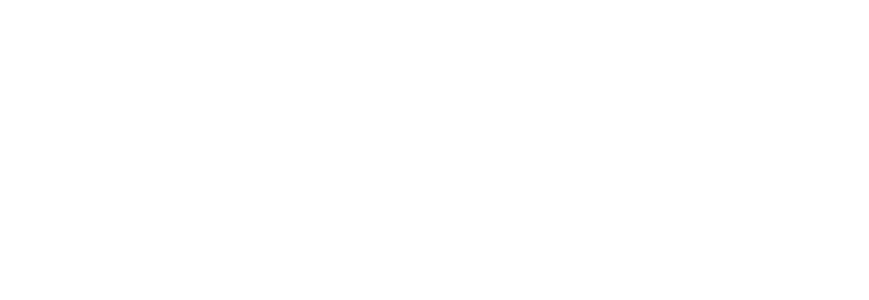
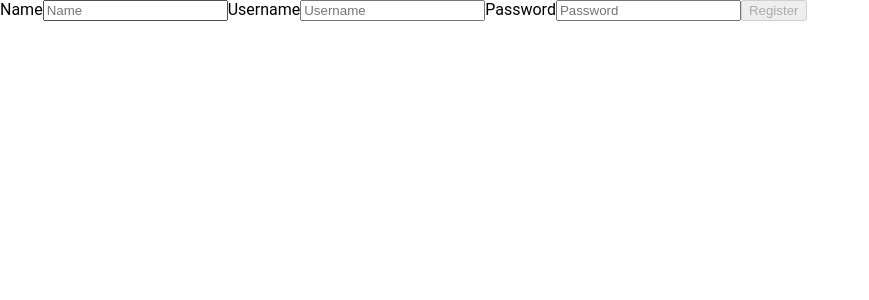
Before and after one commit to ccbabcn/turn-it-up-front, a React (Create React App) app: page / in a window 1280 px wide. Shown: the top 300 px of the page, without its empty margins (0-869 px from the left). Built offline with nearby package versions, Linux system fonts and the light colour scheme.

Commit message:
implemented basic functionallity of formRegister

```diff
--- a/public/index.html
+++ b/public/index.html
@@ -5,10 +5,7 @@
     <link rel="icon" href="%PUBLIC_URL%/images/favicon.png" />
     <meta name="viewport" content="width=device-width, initial-scale=1" />
     <meta name="theme-color" content="#000000" />
-    <meta
-      name="description"
-      content="Web site created using create-react-app"
-    />
+    <meta name="description" content="Final project fullstack  API" />
     <link rel="apple-touch-icon" href="%PUBLIC_URL%/images/favicon.png" />
     <!--
       manifest.json provides metadata used when your web app is installed on a
@@ -24,7 +21,7 @@
       work correctly both with client-side routing and a non-root public URL.
       Learn how to configure a non-root public URL by running `npm run build`.
     -->
-    <title>React App</title>
+    <title>Turn it Up</title>
   </head>
   <body>
     <noscript>You need to enable JavaScript to run this app.</noscript>
--- a/src/App.tsx
+++ b/src/App.tsx
@@ -1,5 +1,11 @@
+import FormRegister from "./components/FormRegister/FormRegister";
+
 function App() {
-  return <></>;
+  return (
+    <>
+      <FormRegister />
+    </>
+  );
 }
 
 export default App;
--- /dev/null
+++ b/src/components/FormRegister/FormRegister.tsx
@@ -0,0 +1,74 @@
+import React, { useEffect, useState } from "react";
+
+const FormRegister = (): JSX.Element => {
+  interface FormData {
+    name: string;
+    username: string;
+    password: string;
+  }
+
+  const blankFields: FormData = {
+    name: "",
+    username: "",
+    password: "",
+  };
+
+  const [formData, setFormData] = useState<FormData>(blankFields);
+  const [buttonDisabled, setButtonDisabled] = useState<boolean>(false);
+
+  useEffect(() => {
+    if (
+      formData.username !== "" &&
+      formData.password !== "" &&
+      formData.name !== ""
+    ) {
+      setButtonDisabled(false);
+    } else {
+      setButtonDisabled(true);
+    }
+  }, [formData]);
+
+  const changeData = (event: React.ChangeEvent<HTMLInputElement>) => {
+    setFormData({ ...formData, [event.target.id]: event.target.value });
+  };
+
+  const submitRegister = (event: { preventDefault: () => void }) => {
+    event.preventDefault();
+
+    setFormData(blankFields);
+  };
+
+  return (
+    <form autoComplete="off" noValidate onSubmit={submitRegister}>
+      <label htmlFor="name">Name</label>
+      <input
+        type="text"
+        id="name"
+        value={formData.name}
+        onChange={changeData}
+        placeholder="Name"
+      />
+      <label htmlFor="username">Username</label>
+      <input
+        type="text"
+        id="username"
+        value={formData.username}
+        onChange={changeData}
+        placeholder="Username"
+      />
+      <label htmlFor="password">Password</label>
+      <input
+        id="password"
+        type="password"
+        value={formData.password}
+        onChange={changeData}
+        placeholder="Password"
+      />
+      <button disabled={buttonDisabled} type="submit" className="form-button">
+        Register
+      </button>
+    </form>
+  );
+};
+
+export default FormRegister;
```
